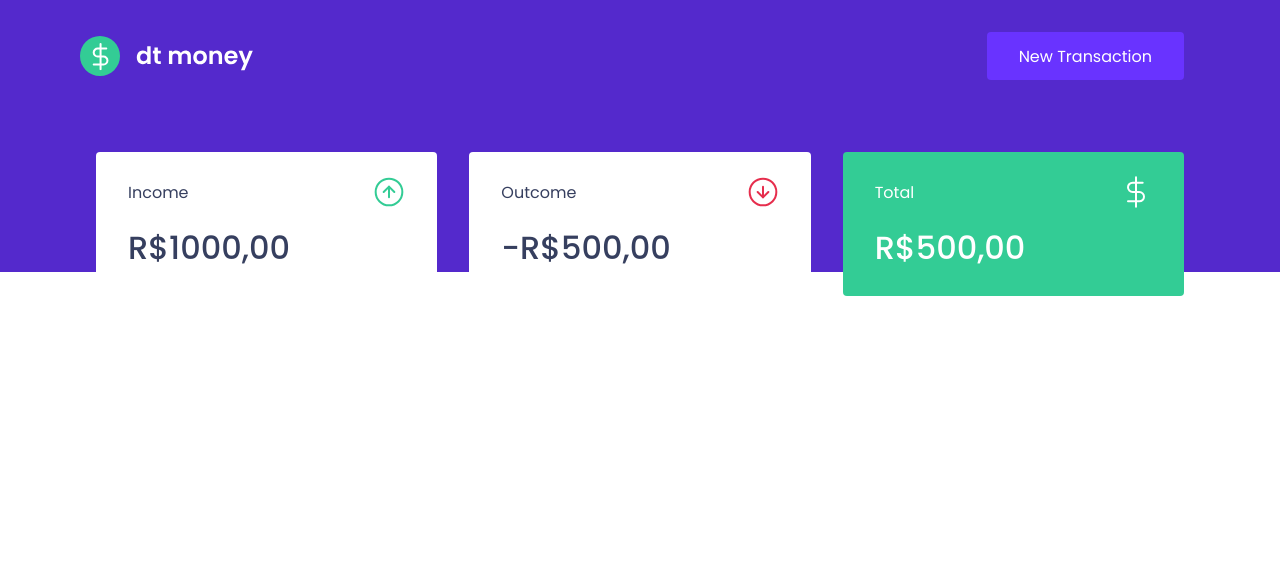
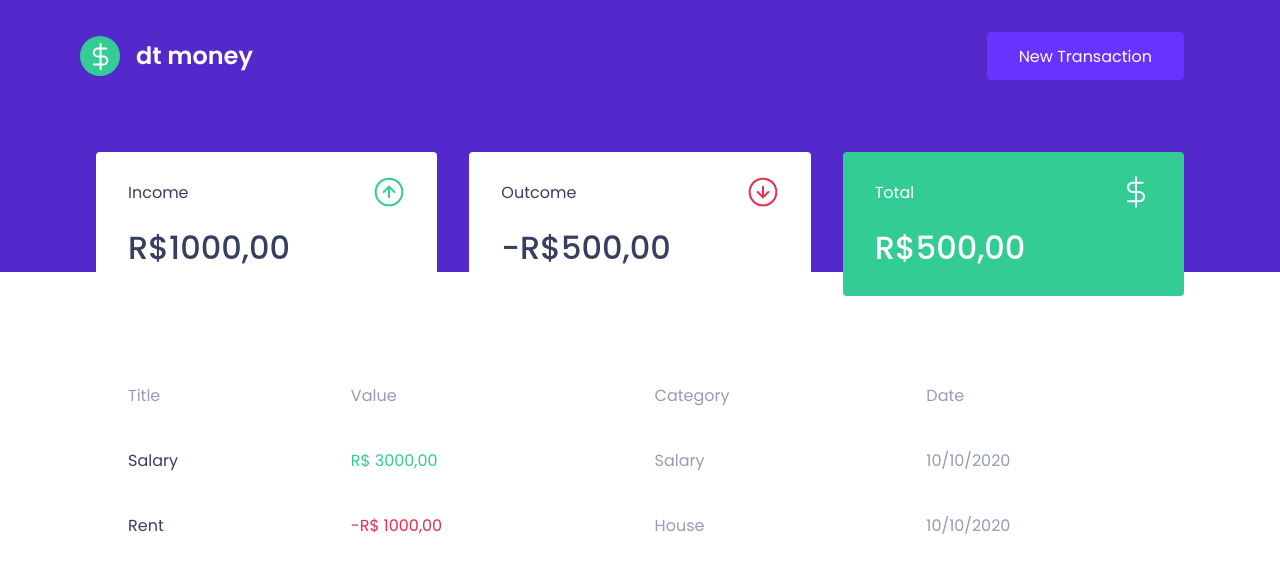
Before and after one commit to saullbrandao/dtmoney, a React (Create React App) app: page / in a window 1280 px wide. Shown: the top 572 px of the page. Built offline with nearby package versions, Linux system fonts and the light colour scheme.

Commit message:
feat: TransactionsTable component

```diff
--- a/src/App.tsx
+++ b/src/App.tsx
@@ -1,5 +1,5 @@
+import { Header } from './Components/Header'
 import { Dashboard } from './Components/Dashboard'
-import { Header } from './Components/Header'
 
 export const App = () => {
   return (
--- a/src/Components/Dashboard/index.tsx
+++ b/src/Components/Dashboard/index.tsx
@@ -1,10 +1,12 @@
 import { Summary } from '../Summary'
+import { TransactionsTable } from '../TransactionsTable'
 import * as S from './styles'
 
 export const Dashboard = () => {
   return (
     <S.Container>
       <Summary />
+      <TransactionsTable />
     </S.Container>
   )
 }
--- /dev/null
+++ b/src/Components/TransactionsTable/index.tsx
@@ -0,0 +1,33 @@
+import * as S from './styles'
+
+export const TransactionsTable = () => {
+  return (
+    <S.Container>
+      <S.Table>
+        <thead>
+          <tr>
+            <th>Title</th>
+            <th>Value</th>
+            <th>Category</th>
+            <th>Date</th>
+          </tr>
+        </thead>
+
+        <tbody>
+          <tr>
+            <td>Salary</td>
+            <td className="deposit">R$ 3000,00</td>
+            <td>Salary</td>
+            <td>10/10/2020</td>
+          </tr>
+          <tr>
+            <td>Rent</td>
+            <td className="withdraw">-R$ 1000,00</td>
+            <td>House</td>
+            <td>10/10/2020</td>
+          </tr>
+        </tbody>
+      </S.Table>
+    </S.Container>
+  )
+}
--- /dev/null
+++ b/src/Components/TransactionsTable/styles.ts
@@ -0,0 +1,38 @@
+import styled from 'styled-components'
+
+export const Container = styled.div`
+  margin-top: 4rem;
+`
+
+export const Table = styled.table`
+  width: 100%;
+  border-spacing: 0 0.5rem;
+
+  th {
+    color: var(--text-body);
+    font-weight: 400;
+    padding: 1rem 2rem;
+    text-align: left;
+    line-height: 1.5rem;
+  }
+
+  td {
+    padding: 1rem 2rem;
+    border: 0;
+    background: var(--shape);
+    color: var(--text-body);
+    border-radius: 0.25rem;
+
+    &:first-child {
+      color: var(--text-title);
+    }
+
+    &.deposit {
+      color: var(--green);
+    }
+
+    &.withdraw {
+      color: var(--red);
+    }
+  }
+`
```
